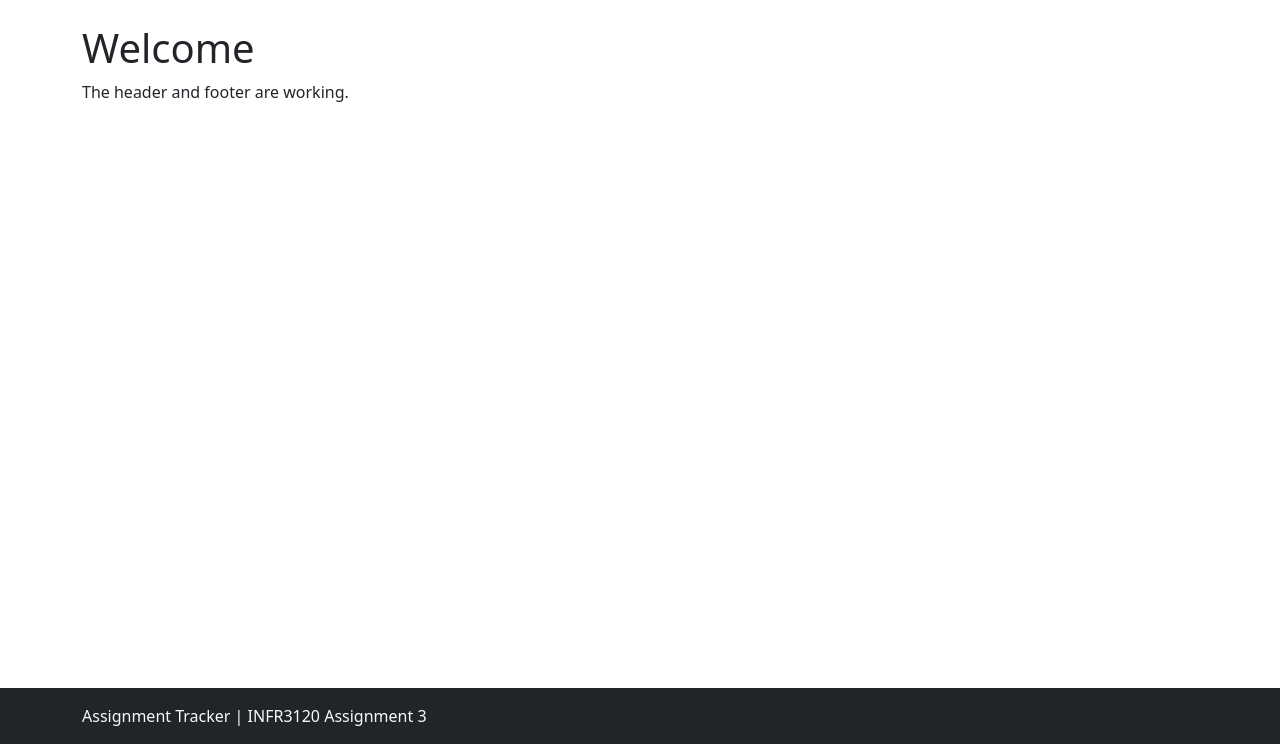
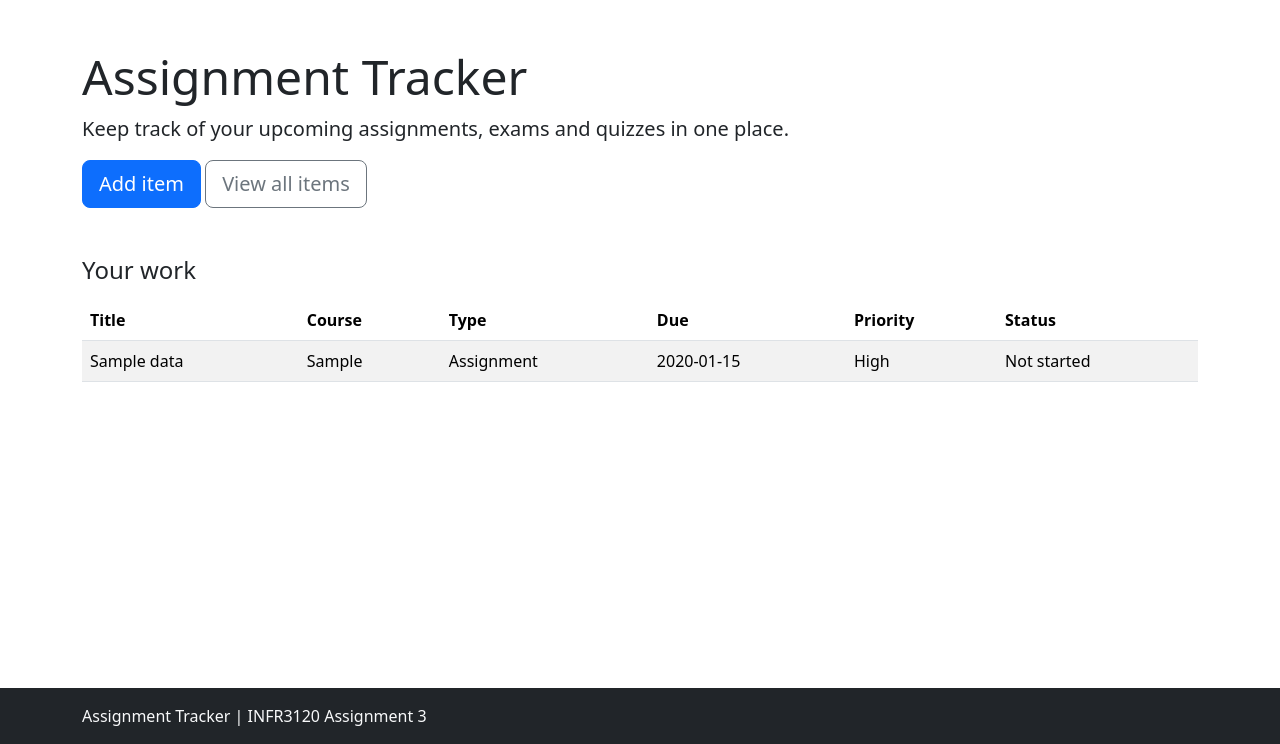
Before and after one commit to Daneyal-m/Assignment-3, a Node server app: page / in a window 1280 px wide. Shown: the part 56-800 px from the top of the page. Run offline with Node 20, Linux system fonts and the light colour scheme; tables that the repository leaves empty hold one stand-in row (values such as "Sample post"); some libraries are stand-ins or nearby versions.

Commit message:
added the Update (Edit) function on the form and added the add button and work list on the home page

```diff
--- a/app.js
+++ b/app.js
@@ -4,6 +4,7 @@ const path = require('path');
 const express = require('express');
 
 const connectDB = require('./config/db');
+const methodOverride = require('method-override');
 
 const app = express();
 
@@ -11,14 +12,15 @@ app.set('view engine', 'ejs');
 app.set('views', path.join(__dirname, 'views'));
 
 app.use(express.urlencoded({ extended:false }));
+app.use(methodOverride('_method'));
 app.use(express.static(path.join(__dirname, 'public')));
 
 app.use('/bootstrap', express.static(path.join(__dirname, 'node_modules/bootstrap/dist')));
 app.use('/fontawesome', express.static(path.join(__dirname, 'node_modules/@fortawesome/fontawesome-free')));
 
-app.get('/', (req, res) => {
-  res.render('index');
-});
+const taskController = require('./controllers/taskController');
+app.get('/', taskController.home);
+
 app.use('/tasks', require('./routes/tasks'));
 
 const PORT = process.env.PORT || 3000;
--- a/controllers/taskController.js
+++ b/controllers/taskController.js
@@ -1,4 +1,5 @@
 const Task = require('../models/task');
+const mongoose = require('mongoose');
 
 exports.list = async (req, res, next) => {
     try {
@@ -10,7 +11,7 @@ exports.list = async (req, res, next) => {
 }
 
 exports.newForm = (req, res) => {
-  res.render('tasks/form', { title: 'Add item', task: {}, errors: [] });
+  res.render('tasks/form', { title: 'Add item', task: {}, dueValue: '', errors: [], editing: false });
 };
 
 exports.create = async (req, res, next) => {
@@ -28,8 +29,61 @@ exports.create = async (req, res, next) => {
   } catch (err) {
     if (err.name === 'ValidationError') {
       const errors = Object.values(err.errors).map((e) => e.message);
-      return res.status(400).render('tasks/form', { title: 'Add item', task: req.body, errors });
+      return res.status(400).render('tasks/form', { title: 'Add item', task: req.body, dueValue: req.body.dueDate, errors, editing: false });
     }
     next(err);
   }
 };
+
+exports.editForm = async (req, res, next) => {
+  try {
+    if (!mongoose.isValidObjectId(req.params.id)) return next();
+    const task = await Task.findById(req.params.id).lean();
+    if (!task) return next();
+
+    const dueValue = new Date(task.dueDate).toISOString().slice(0, 10);
+    res.render('tasks/form', { title: 'Edit item', task, dueValue, errors: [], editing: true });
+  } catch (err) {
+    next(err);
+  }
+};
+
+exports.update = async (req, res, next) => {
+  try {
+    if (!mongoose.isValidObjectId(req.params.id)) return next();
+    const task = await Task.findById(req.params.id);
+    if (!task) return next();
+
+    task.title = req.body.title;
+    task.course = req.body.course;
+    task.type = req.body.type;
+    task.dueDate = req.body.dueDate;
+    task.priority = req.body.priority;
+    task.status = req.body.status;
+    task.notes = req.body.notes;
+    await task.save();
+
+    res.redirect('/tasks');
+  } catch (err) {
+    if (err.name === 'ValidationError') {
+      const errors = Object.values(err.errors).map((e) => e.message);
+      return res.status(400).render('tasks/form', {
+        title: 'Edit item',
+        task: { ...req.body, _id: req.params.id },
+        dueValue: req.body.dueDate,
+        errors,
+        editing: true
+      });
+    }
+    next(err);
+  }
+};
+
+exports.home = async (req, res, next) => {
+  try {
+    const tasks = await Task.find().sort({ dueDate: 1 }).lean();
+    res.render('index', { tasks });
+  } catch (err) {
+    next(err);
+  }
+};
--- a/models/task.js
+++ b/models/task.js
@@ -13,7 +13,9 @@ const taskSchema = new mongoose.Schema(
             priority: {
                 type: String, enum: ['High', 'Medium', 'Low'], default: 'Medium' },
             description: {
-                type: String, required:false, trim:true }
+                type: String, required:false, trim:true },
+            status:
+                { type: String, enum: ['Not started', 'In progress', 'Done'], default: 'Not started' }
     },
     { timestamps: true }
 );
--- a/package.json
+++ b/package.json
@@ -25,6 +25,7 @@
     "dotenv": "^18.0.10",
     "ejs": "^7.0.2",
     "express": "^5.3.0",
+    "method-override": "^3.0.0",
     "mongoose": "^9.13.1"
   }
 }
--- a/routes/tasks.js
+++ b/routes/tasks.js
@@ -5,5 +5,7 @@ const taskController = require('../controllers/taskController');
 router.get('/', taskController.list);
 router.get('/new', taskController.newForm);
 router.post('/', taskController.create);
+router.get('/:id/edit', taskController.editForm);
+router.put('/:id', taskController.update);
 
 module.exports = router;
--- a/views/index.ejs
+++ b/views/index.ejs
@@ -1,6 +1,45 @@
 <%- include('partials/header', { title: 'Home' }) %>
 
-<h1>Welcome</h1>
-<p>The header and footer are working.</p>
+<section class="py-4">
+  <h1 class="display-5">Assignment Tracker</h1>
+  <p class="lead">Keep track of your upcoming assignments, exams and quizzes in one place.</p>
+  <a href="/tasks/new" class="btn btn-primary btn-lg">
+    <i class="fa-solid fa-plus"></i> Add item
+  </a>
+  <a href="/tasks" class="btn btn-outline-secondary btn-lg">View all items</a>
+</section>
+
+<section class="mt-4">
+  <h2 class="h4 mb-3">Your work</h2>
+
+  <% if (tasks.length === 0) { %>
+    <div class="alert alert-info">Nothing here yet. Add your first item.</div>
+  <% } else { %>
+    <table class="table table-striped align-middle">
+      <thead>
+        <tr>
+          <th>Title</th>
+          <th>Course</th>
+          <th>Type</th>
+          <th>Due</th>
+          <th>Priority</th>
+          <th>Status</th>
+        </tr>
+      </thead>
+      <tbody>
+        <% tasks.forEach(t => { %>
+          <tr>
+            <td><%= t.title %></td>
+            <td><%= t.course %></td>
+            <td><%= t.type %></td>
+            <td><%= new Date(t.dueDate).toLocaleDateString('en-CA', { timeZone: 'UTC' }) %></td>
+            <td><%= t.priority %></td>
+            <td><%= t.status %></td>
+          </tr>
+        <% }) %>
+      </tbody>
+    </table>
+  <% } %>
+</section>
 
 <%- include('partials/footer') %>
--- a/views/tasks/form.ejs
+++ b/views/tasks/form.ejs
@@ -10,7 +10,7 @@
   </div>
 <% } %>
 
-<form method="post" action="/tasks">
+<form method="post" action="<%= editing ? '/tasks/' + task._id + '?_method=PUT' : '/tasks' %>">
   <div class="mb-3">
     <label for="title" class="form-label">Title</label>
     <input class="form-control" id="title" name="title" required value="<%= task.title || '' %>">
@@ -23,7 +23,7 @@
     </div>
     <div class="col-md-6">
       <label for="dueDate" class="form-label">Due date</label>
-      <input class="form-control" type="date" id="dueDate" name="dueDate" required value="<%= task.dueDate || '' %>">
+      <input class="form-control" type="date" id="dueDate" name="dueDate" required value="<%= dueValue %>">
     </div>
   </div>
 
@@ -61,7 +61,7 @@
     <textarea class="form-control" id="notes" name="notes" rows="3"><%= task.notes || '' %></textarea>
   </div>
 
-  <button type="submit" class="btn btn-primary">Add item</button>
+  <button type="submit" class="btn btn-primary"><%= editing ? 'Save changes' : 'Add item' %></button>
   <a href="/tasks" class="btn btn-outline-secondary">Cancel</a>
 </form>
 
--- a/views/tasks/index.ejs
+++ b/views/tasks/index.ejs
@@ -18,6 +18,7 @@
         <th>Due</th>
         <th>Priority</th>
         <th>Status</th>
+        <th>Actions</th>
       </tr>
     </thead>
     <tbody>
@@ -30,6 +31,7 @@
           <td><%= new Date(t.dueDate).toLocaleDateString('en-CA', { timeZone: 'UTC' }) %></td>
           <td><%= t.priority %></td>
           <td><%= t.status %></td>
+          <td><a class="btn btn-sm btn-outline-primary" href="/tasks/<%= t._id %>/edit">Edit</a></td>
         </tr>
       <% }) %>
     </tbody>
```
Also changed, not shown: 1 other file.
